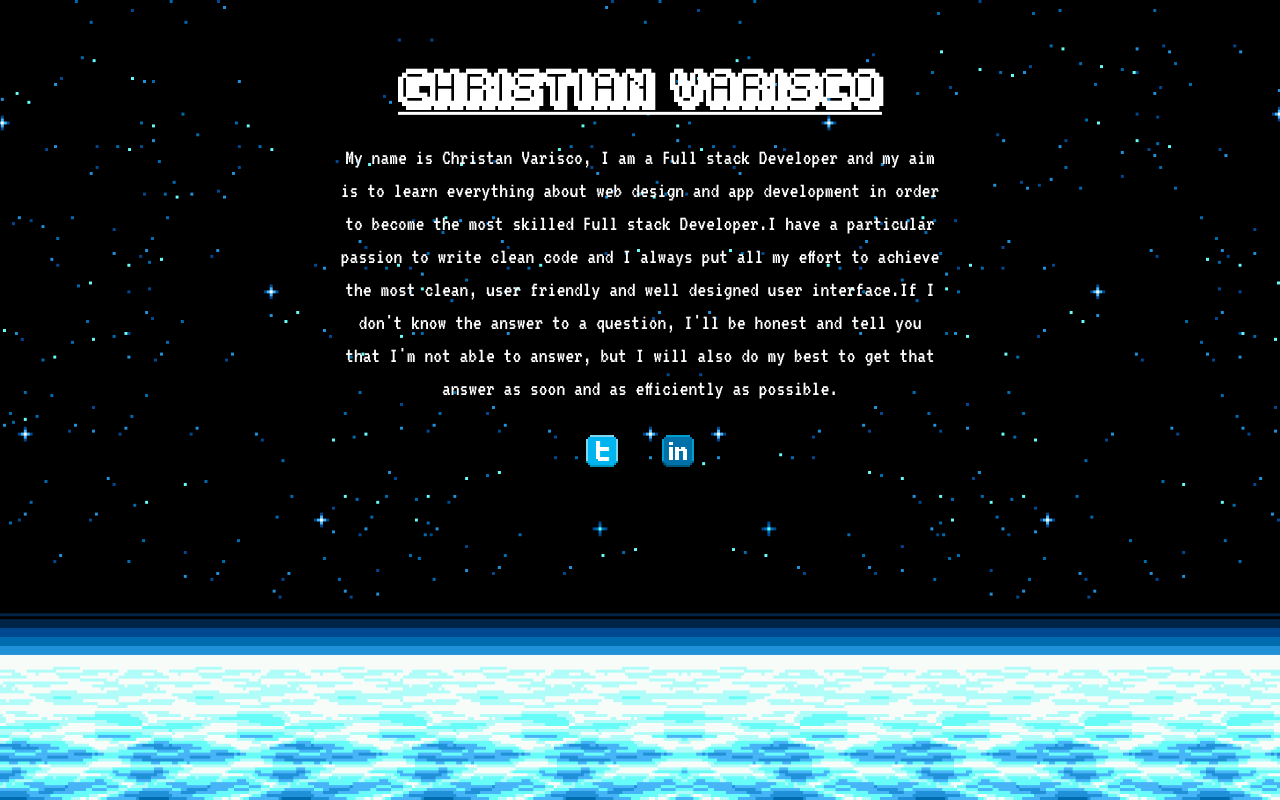
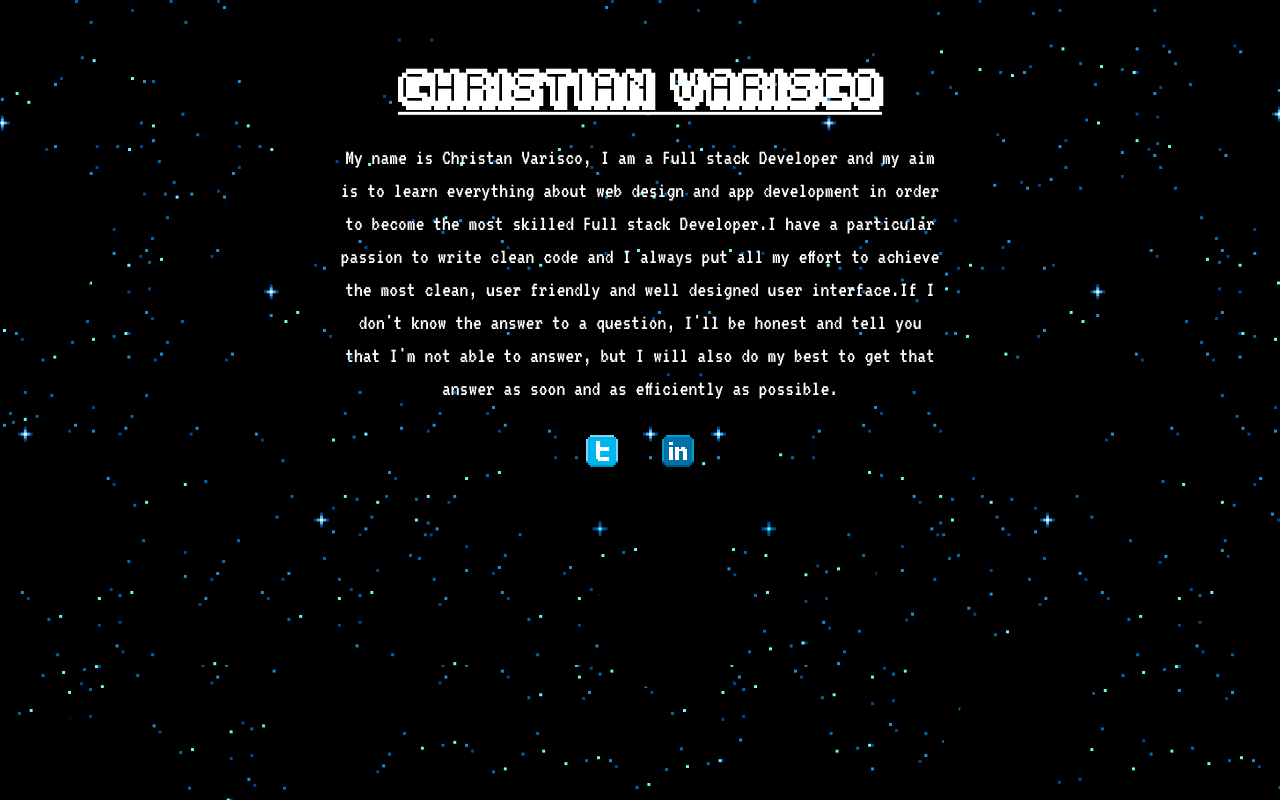
Before and after one commit to CVarisco/cvarisco.github.io, a plain HTML site: page index.html in a window 1280 px wide. Drawn offline with Linux system fonts and the light colour scheme.

Commit message:
trying wallpaper

```diff
--- a/style.css
+++ b/style.css
@@ -15,7 +15,7 @@
 }
 
 body {
-    background: url('images/1.png');
+    background: url('images/2.png');
     background-size: cover;
     background-repeat: no-repeat;
     background-position: center center;
```
Also changed, not shown: images/2.png (added).
